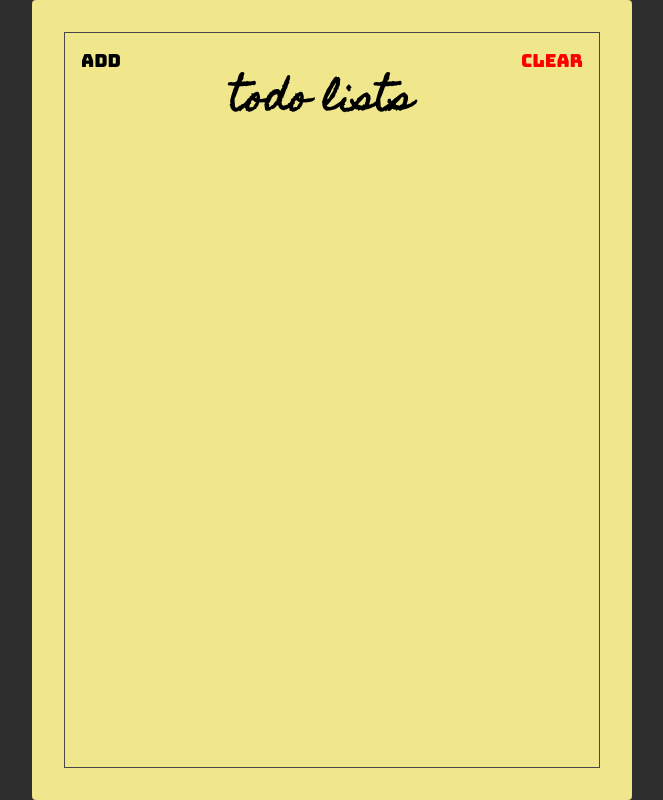
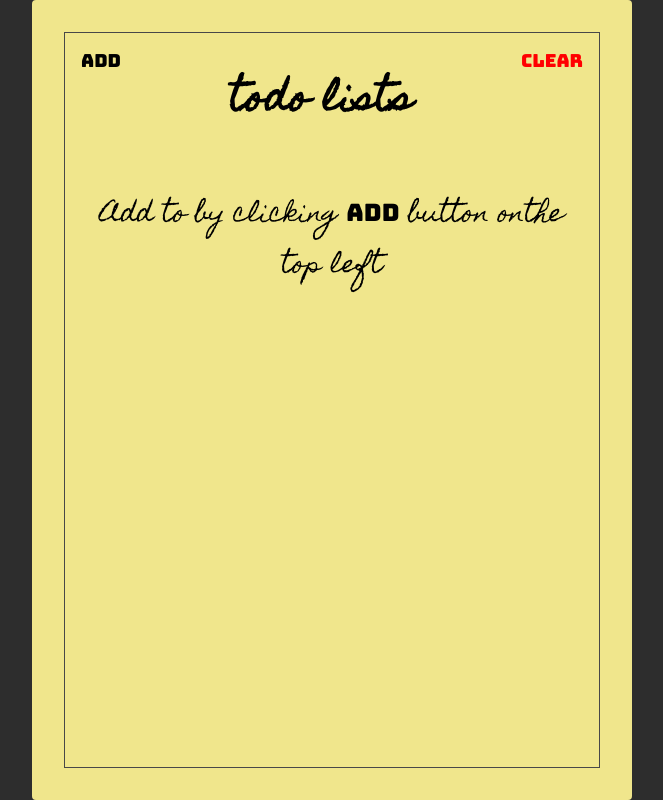
Before and after one commit to rian-arsa/react-todolist, a React (Create React App) app: page / in a window 1280 px wide. Both pictures are taken after a click on the button "Clear". Shown: the whole page, without its empty margins (308-971 px from the left). Built offline with nearby package versions, Linux system fonts and the light colour scheme.

Commit message:
Menambahkan placeholder text

```diff
--- a/src/components/Todos.jsx
+++ b/src/components/Todos.jsx
@@ -6,7 +6,8 @@ import Todo from "./Todo";
 const Todos = ({ todos, CompleteTodo }) => {
   return (
     <section className="container-todos">
-      {todos.map((todo, index) => {
+      {todos.length > 0 &&
+        todos.map((todo, index) => {
           return (
             <Todo
               key={index}
@@ -17,6 +18,13 @@ const Todos = ({ todos, CompleteTodo }) => {
             />
           );
         })}
+      {todos.length === 0 && (
+        <div className="todo-placeholder-text">
+          Add to by clicking{" "}
+          <span className="add-button-placeholder-text"> Add</span> button onthe
+          top left
+        </div>
+      )}
     </section>
   );
 };
--- a/src/styles.css
+++ b/src/styles.css
@@ -126,3 +126,15 @@ html {
   left: 50%;
   transform: translate(-50%);
 }
+
+.todo-placeholder-text {
+  font-family: "Homemade Apple", cursive;
+  font-size: 24px;
+  text-align: center;
+  padding: 19px;
+}
+
+.add-button-placeholder-text {
+  font-size: 24px;
+  font-family: "Bungee", cursive;
+}
```
Lines whose indentation alone changed are shown as unchanged.
